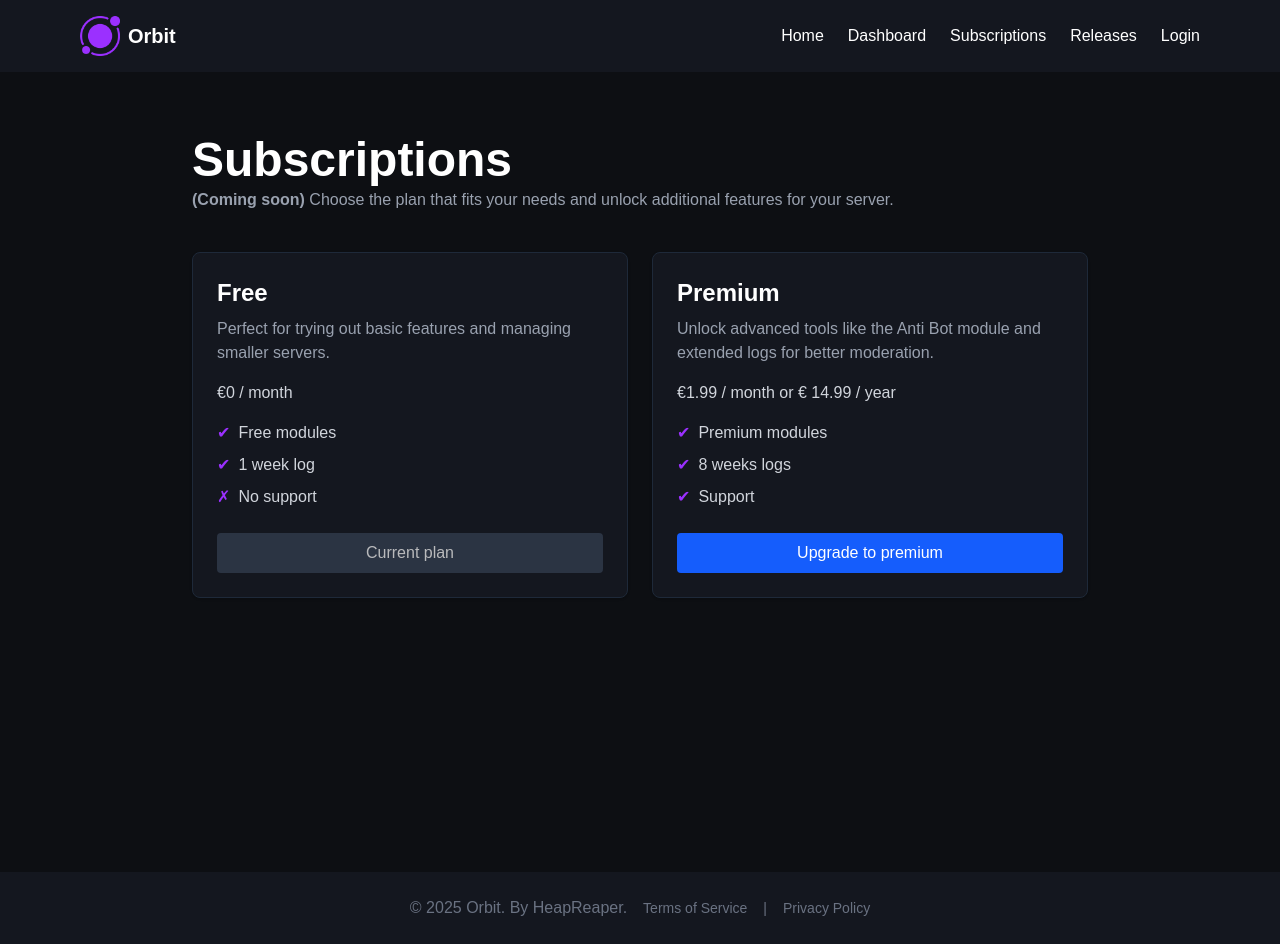
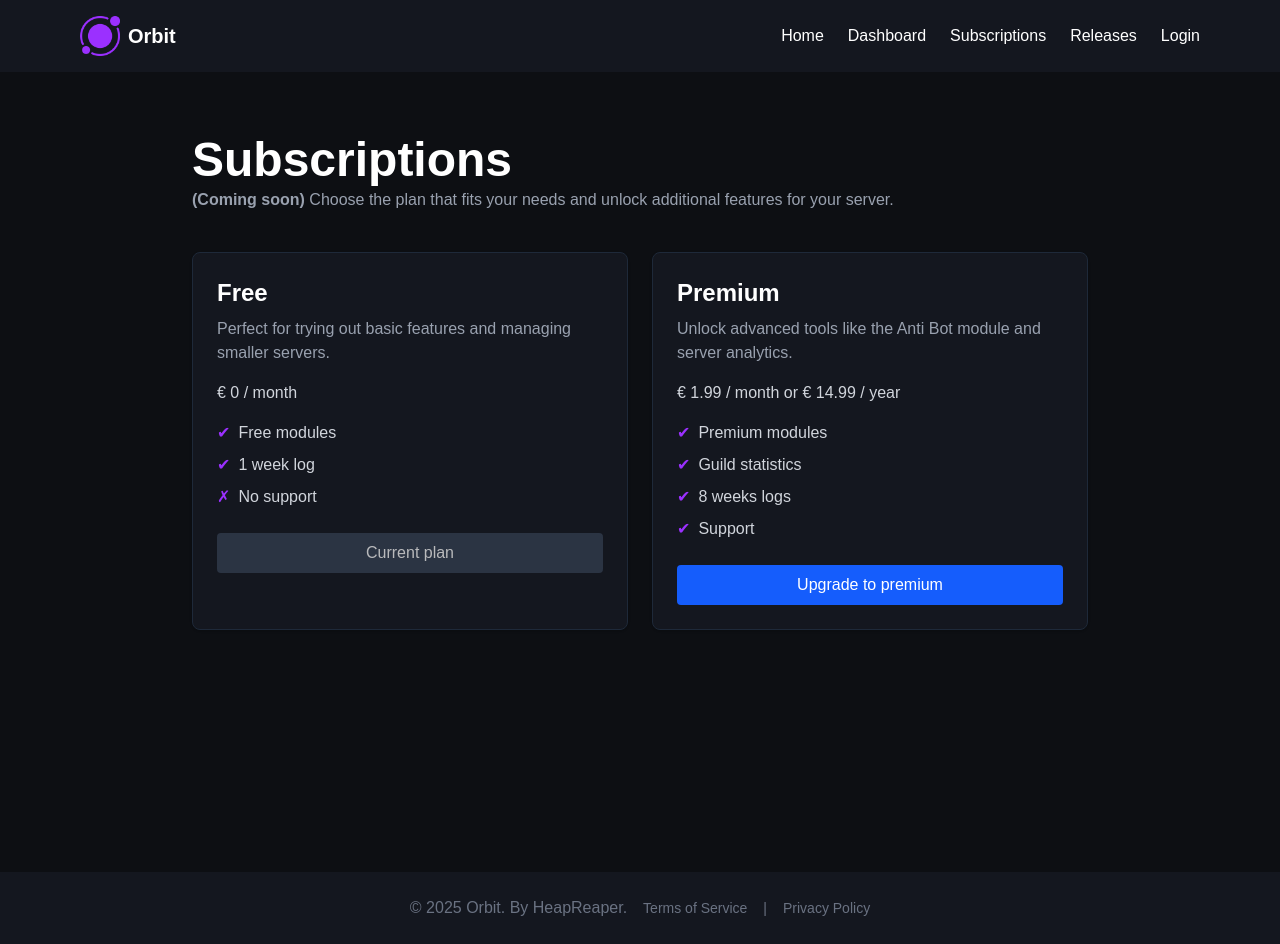
Before and after one commit to HeapReaper/Orbit, a Next.js app: page /subscriptions in a window 1280 px wide. Built offline with nearby package versions, Linux system fonts and the light colour scheme.

Commit message:
Updated subscriptions to add nonFeatures and updated text

```diff
--- a/app/(public)/subscriptions/page.tsx
+++ b/app/(public)/subscriptions/page.tsx
@@ -1,12 +1,22 @@
 "use client";
 
+interface PlansProps {
+  name: string;
+  description: string;
+  price: string;
+  nonFeatures?: string[];
+  features?: string[];
+  buttonText: string;
+  buttonClass: string;
+}
+
 export default function Page() {
-  const plans = [
+  const plans: PlansProps[] = [
     {
       name: "Free",
       description:
         "Perfect for trying out basic features and managing smaller servers.",
-      price: "€0 / month",
+      price: "€ 0 / month",
       nonFeatures: [
         "No support"
       ],
@@ -21,10 +31,11 @@ export default function Page() {
     {
       name: "Premium",
       description:
-        "Unlock advanced tools like the Anti Bot module and extended logs for better moderation.",
-      price: "€1.99 / month or € 14.99 / year",
+        "Unlock advanced tools like the Anti Bot module and server analytics.",
+      price: "€ 1.99 / month or € 14.99 / year",
       features: [
         "Premium modules",
+        "Guild statistics",
         "8 weeks logs",
         "Support"
       ],
@@ -58,11 +69,13 @@ export default function Page() {
               <p className="text-gray-300 font-medium mb-4">{plan.price}</p>
 
               <ul className="mb-6 space-y-2">
-                {plan.features.map((feature: string, i: number) => (
-                  <li key={i} className="flex items-center">
-                    <span className="mr-2 text-[var(--primary-color)]">✔</span> {feature}
-                  </li>
-                ))}
+                {plan.features && (
+                  plan.features.map((nonFeature: string, i: number) => (
+                    <li key={i} className="flex items-center">
+                      <span className="mr-2 text-[var(--primary-color)]">✔</span> {nonFeature}
+                    </li>
+                  ))
+                )}
 
                 {plan.nonFeatures && (
                   plan.nonFeatures.map((nonFeature: string, i: number) => (
```
